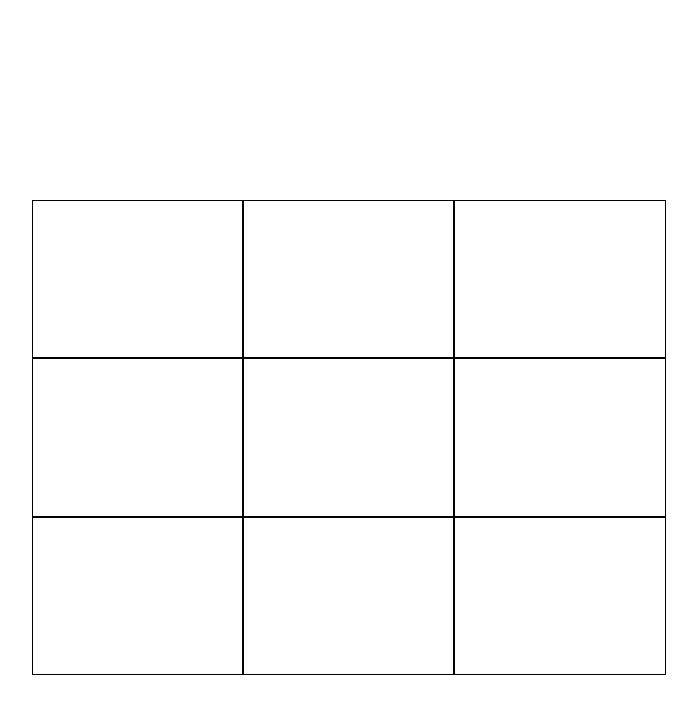
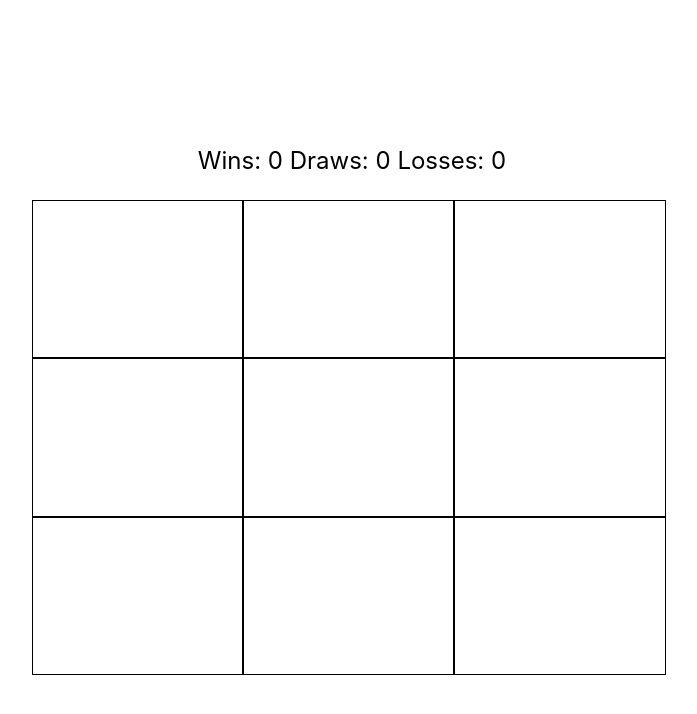
Before and after one commit to pringon/ttt-client, a React (Create React App) app: page / in a window 1280 px wide. Shown: the top 714 px of the page, without its empty margins (288-985 px from the left). Built offline with nearby package versions, Linux system fonts and the light colour scheme.

Commit message:
Initial ScorePanel implementation

```diff
--- a/src/App.tsx
+++ b/src/App.tsx
@@ -1,13 +1,17 @@
 import React from 'react';
 
 import Board from './components/Board';
+import ScorePanel from './components/ScorePanel';
 
 const App = () => (
-  <Board
+  <div
     style={{
-      marginTop: '25vh',
+      marginTop: '15vh',
     }}
-  />
+  >
+    <ScorePanel/>
+    <Board />
+  </div>
 );
 
 export default App;
--- a/src/components/Board.tsx
+++ b/src/components/Board.tsx
@@ -26,7 +26,7 @@ const mapDispatchToProps = (dispatch: Dispatch) => ({
 });
 
 interface Props extends BoardState, PlayerState {
-  style: React.CSSProperties;
+  style?: React.CSSProperties;
   takeMove: (payload: Move) => TakeMoveAction;
 }
 
--- /dev/null
+++ b/src/components/ScorePanel.css
@@ -0,0 +1,10 @@
+.score-panel {
+  height: 10vh;
+  width: 90vw;
+  margin-left: 5vw;
+  /* Align score panel in the middle of its container */
+  display: flex;
+  align-items: center;
+  justify-content: center;
+  font-size: 1.5em;
+}
--- /dev/null
+++ b/src/components/ScorePanel.tsx
@@ -0,0 +1,18 @@
+import React from 'react';
+
+import './ScorePanel.css'
+
+interface Props {
+  style?: React.CSSProperties;
+}
+
+const ScorePanel: React.FunctionComponent<Props> = ({ style }) => (
+  <div
+    className='score-panel'
+    style={style}
+  >
+    Wins: 0 Draws: 0 Losses: 0
+  </div>
+);
+
+export default ScorePanel;
```
